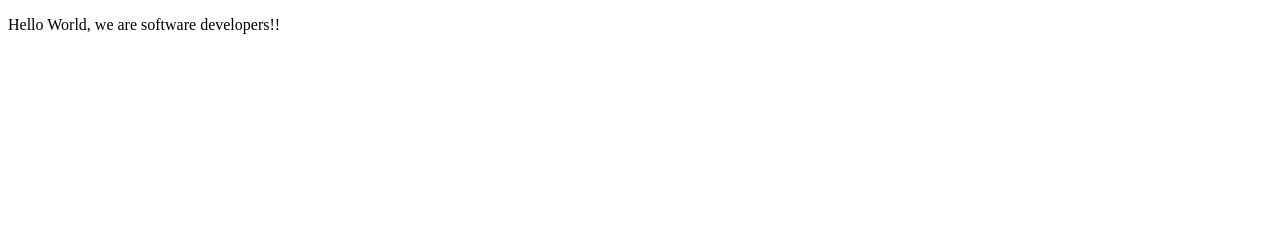
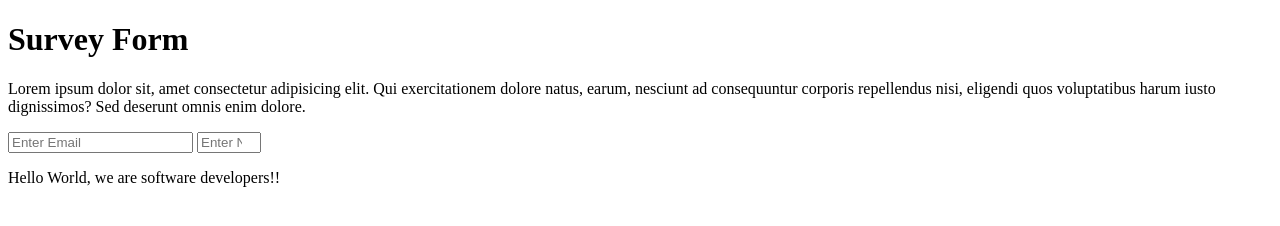
Before and after one commit to Felix45/felix-and-shaili, a plain HTML site: page index.html in a window 1280 px wide. Drawn offline with Linux system fonts and the light colour scheme.

Commit message:
Added User stories 1 to 9

```diff
--- a/index.html
+++ b/index.html
@@ -21,6 +21,16 @@
     - The freeCodeCamp Team
 
     -->
+    <h1 id="title">Survey Form</h1>
+    <p id="description">
+      Lorem ipsum dolor sit, amet consectetur adipisicing elit. Qui exercitationem dolore natus, earum, nesciunt ad consequuntur corporis repellendus nisi, eligendi quos voluptatibus harum iusto dignissimos? Sed deserunt omnis enim dolore.
+    </p>
+
+    <form action="" id="survey-form">
+      <input type="email" name="email" id="email" placeholder="Enter Email" required>
+      <input type="number" id="number" max="100" min="0" placeholder="Enter Number">
+    </form>
+
     <p>Hello World, we are software developers!!</p>
     <script  src="js/index.js"></script>
   </body>
```
